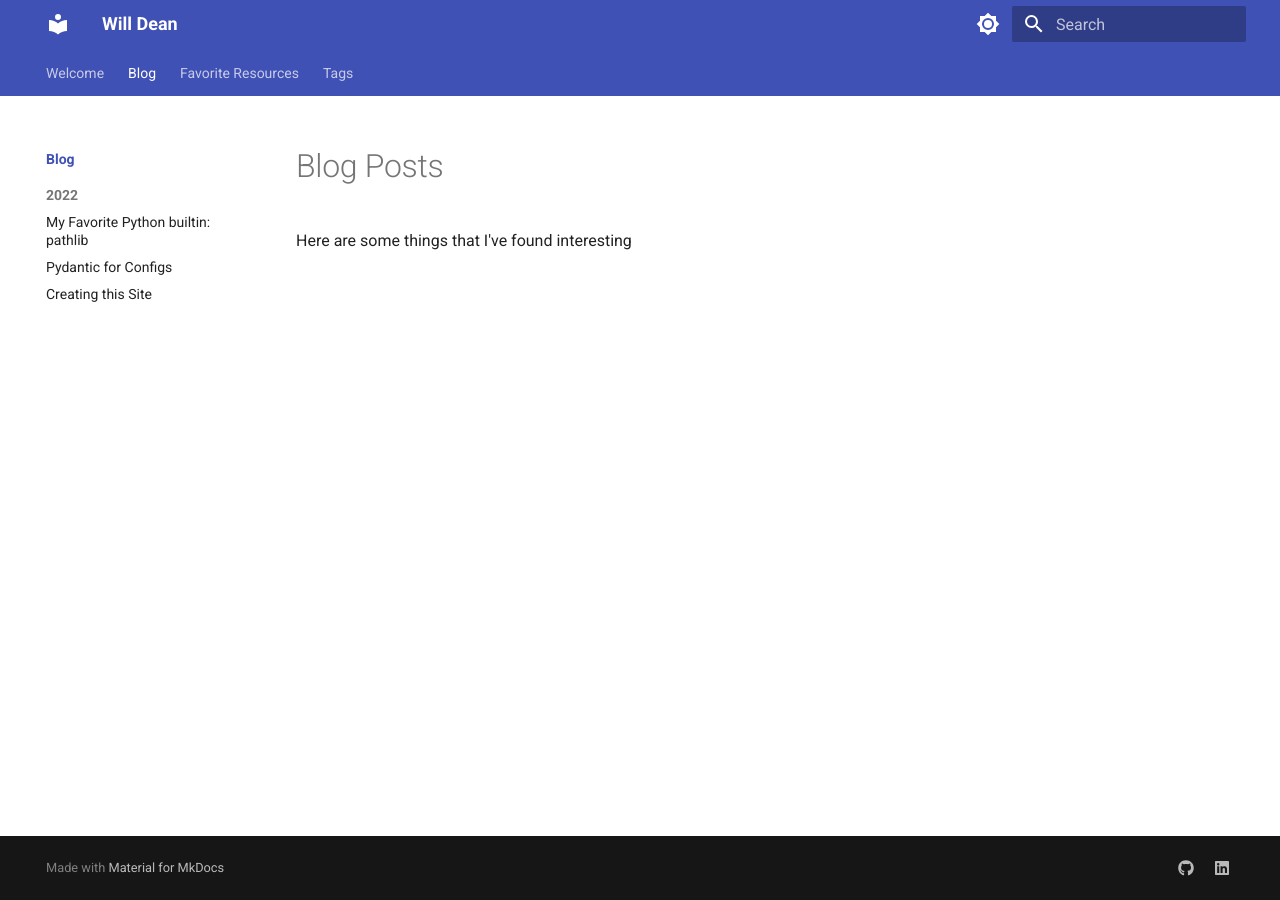
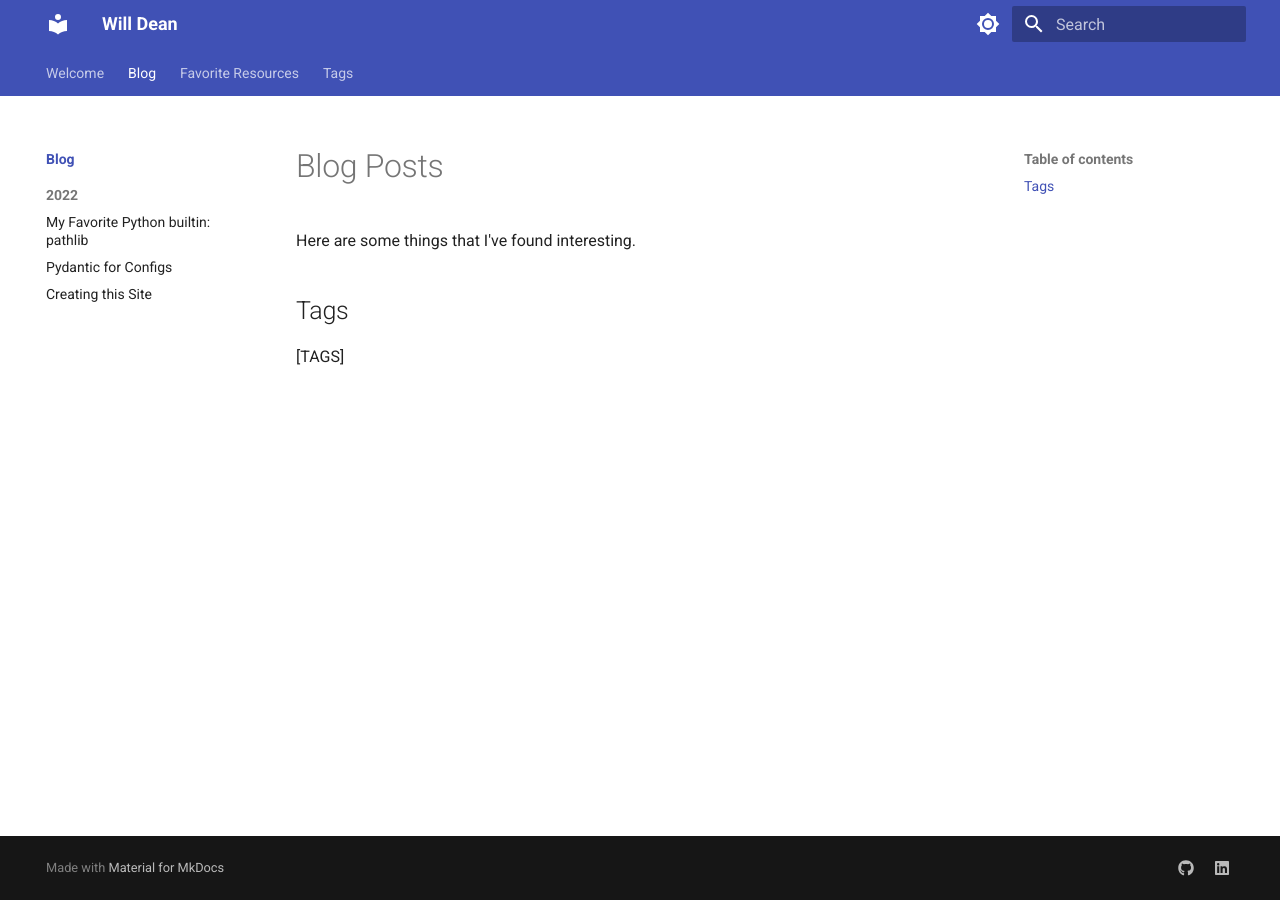
Before and after one commit to williambdean/williambdean.github.io, an MkDocs documentation site: the page built from docs/blog/index.md, in a window 1280 px wide. Built offline with MkDocs 1.6.1 and Material for MkDocs 9.7.7, drawn with Linux system fonts in a browser that asks for light colours.

Commit message:
adding tags

```diff
--- a/docs/blog/index.md
+++ b/docs/blog/index.md
@@ -1,3 +1,7 @@
 # Blog Posts
 
-Here are some things that I've found interesting
+Here are some things that I've found interesting.
+
+## Tags
+
+[TAGS]
```
